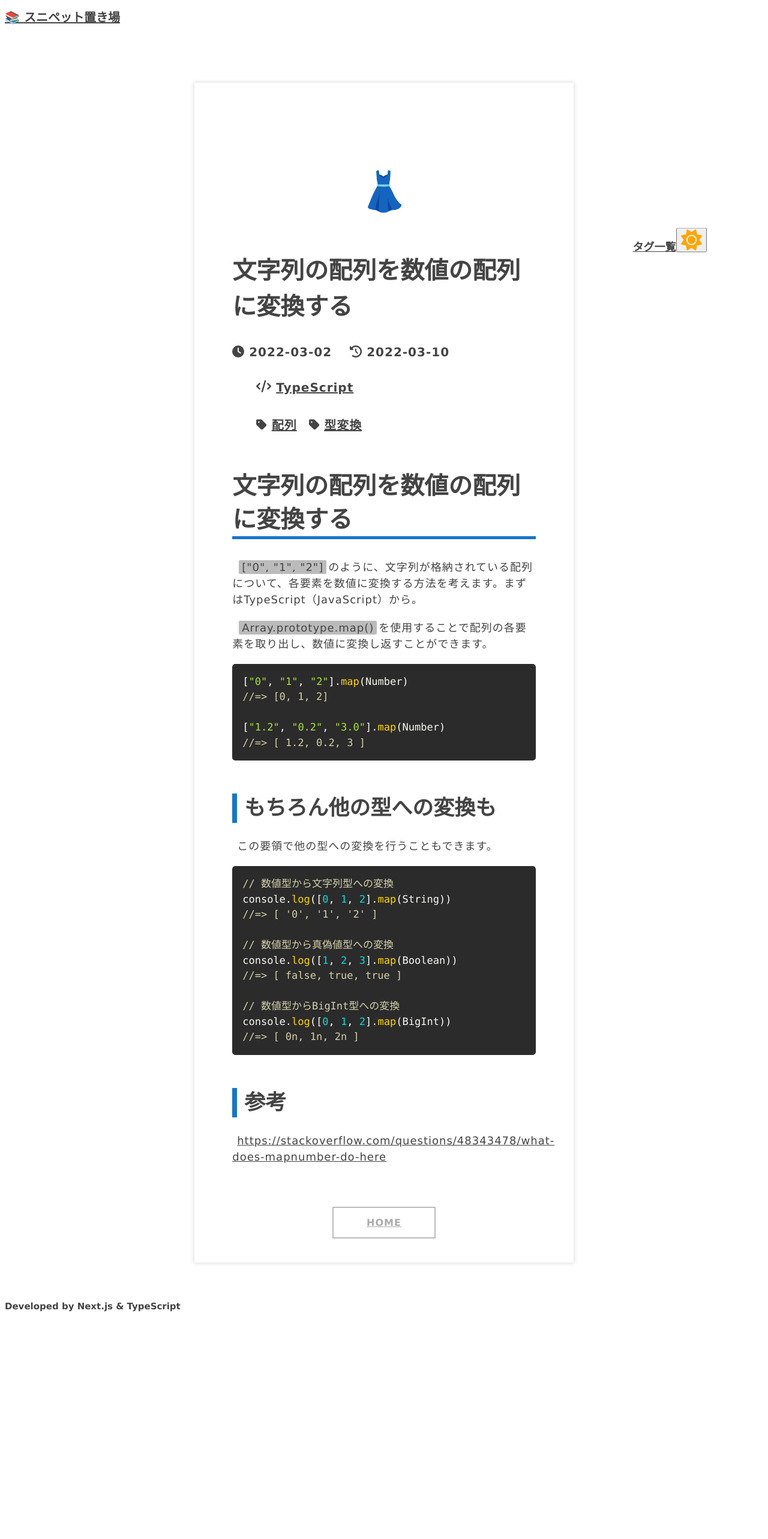
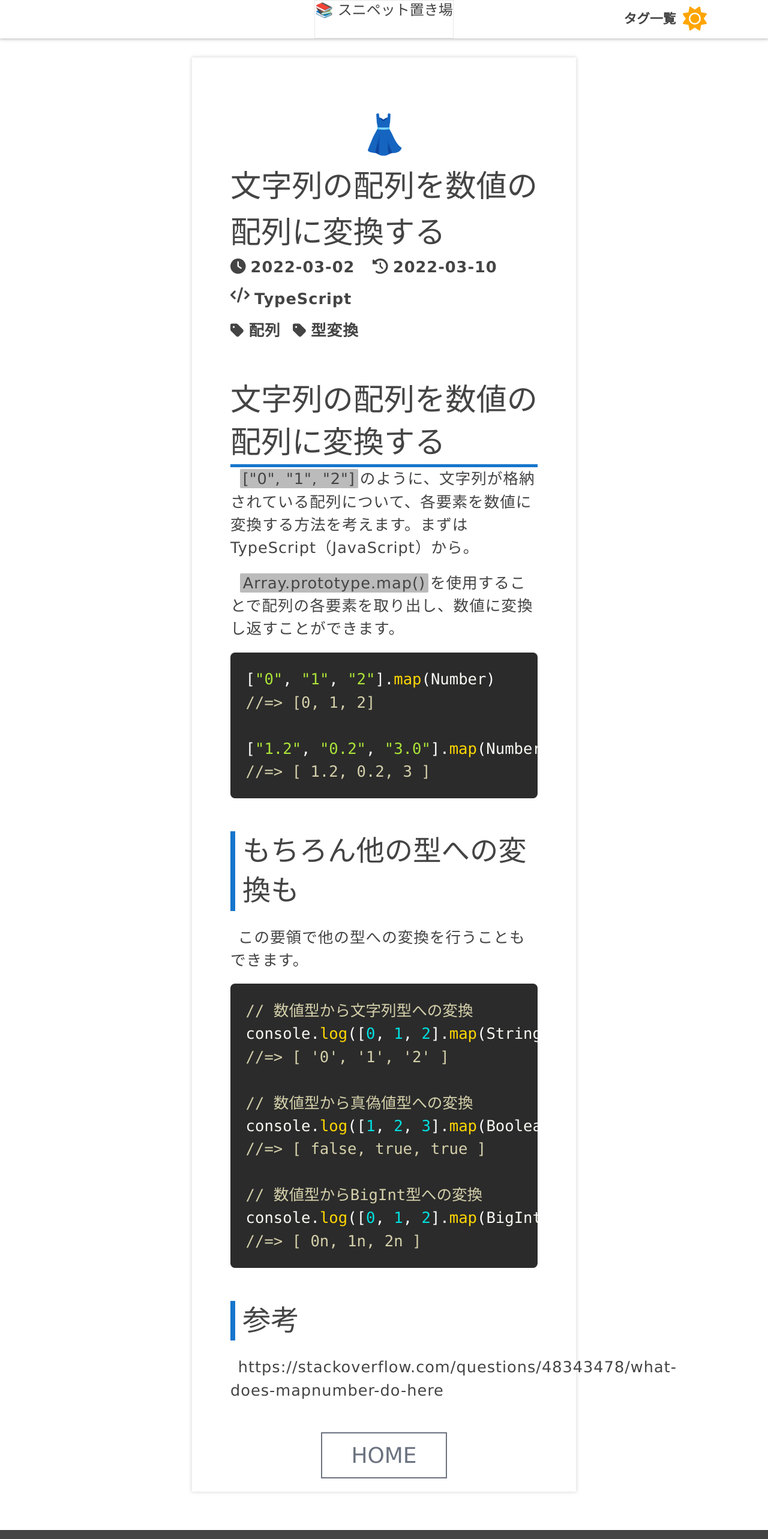
Before and after one commit to kento-yoshidu/_old, a Next.js app: page /blog/01/ in a window 1280 px wide. Shown: the top 2566 px of the page at 60% size. Before the commit the page ends 2199 px from the top, so only its background shows below. Built offline with nearby package versions, Linux system fonts and the light colour scheme.

Commit message:
✨ #115 Update

```diff
--- a/src/components/button.tsx
+++ b/src/components/button.tsx
@@ -1,11 +1,9 @@
 import Link from "next/link"
 
-import * as Styles from "../styles/button.module.scss"
-
 export const Button = () => (
-  <div className={Styles.buttonWrapper}>
+  <div className="text-center">
     <Link href="/">
-      <a className={Styles.button}>
+      <a className="text-4xl border-2 text-gray-500 border-gray-500 py-4 px-12 hover:animate-light">
         HOME
       </a>
     </Link>
--- a/src/components/header.tsx
+++ b/src/components/header.tsx
@@ -7,10 +7,12 @@ import { SwitchTheme } from "./switchTheme"
 import * as Styles from "../styles/header.module.scss"
 
 export const Header: React.VFC = () => (
-  <header className="w-screen h-20 relative md:fixed top-0 flex justify-center md:content-center z-50 bg-white shadow-3xl">
-    <h1 className="md:text-4xl">
+  <header className="w-screen h-16 relative md:fixed top-0 flex justify-center z-50 bg-white shadow-3xl">
+    <h1 className="border">
       <Link href="/">
-        {`📚 ${siteConfig.siteData.title}`}
+        <a className="text-2xl">
+          {`📚 ${siteConfig.siteData.title}`}
+        </a>
       </Link>
     </h1>
 
--- a/src/pages/_app.tsx
+++ b/src/pages/_app.tsx
@@ -1,6 +1,5 @@
 import Head from "next/head"
 
-import "tailwindcss/tailwind.css"
 import "../scss/_global.scss"
 
 import { Layout } from "../components/layout"
--- a/src/scss/_global.scss
+++ b/src/scss/_global.scss
@@ -1,9 +1,12 @@
+@tailwind base;
+@tailwind components;
+@tailwind utilities;
+
 :root {
   --main-color: rgb(22, 117, 204);
 }
 
 html {
-  font-size: 62.5%;
   font-family:
     YuGothic,
     "Yu Gothic Medium",
--- a/src/styles/button.module.scss
+++ /dev/null
@@ -1,32 +0,0 @@
-.buttonWrapper {
-  text-align: center;
-}
-
-.button {
-  display: inline-block;
-  padding: 15px 55px;
-  color: #aaa;
-  font-size: 1.6rem;
-  font-weight: bold;
-  letter-spacing: 1px;
-  border: 2px solid #bbb;
-  transition: .3s;
-
-  &:hover {
-    color: #aaa;
-    animation: light 1.2s infinite;
-  }
-}
-
-@keyframes light {
-  0% {
-    outline: 2px solid;
-    outline-color: #bbb;
-    outline-offset: 0px;
-  }
-  100% {
-    outline: 2px solid;
-    outline-color: transparent;
-    outline-offset: 12px;
-  }
-}
--- a/src/styles/button.module.scss.d.ts
+++ /dev/null
@@ -1,3 +0,0 @@
-export const button: string;
-export const buttonWrapper: string;
-export const light: string;
--- a/src/styles/header.module.scss
+++ b/src/styles/header.module.scss
@@ -1,7 +1,3 @@
-.headerTitle {
-  font-size: clamp(1.6rem, 4vw, 2.2rem);
-}
-
 .linkList {
   position: absolute;
   top: 50%;
--- a/tailwind.config.js
+++ b/tailwind.config.js
@@ -3,11 +3,28 @@ module.exports = {
   mode: "jit",
   content: ["./src/pages/**/*.{js,ts,jsx,tsx}", "./src/components/**/*.{js,ts,jsx,tsx}"],
   theme: {
-    colors: {
-      "white": "#ffffff",
-      "black": "#444444"
-    },
     extend: {
+      colors: {
+        "white": "#ffffff",
+        "black": "#444444"
+      },
+      keyframes: {
+        light: {
+          "0%": {
+            outline: "2px solid",
+            outlineColor: "#999",
+            outlineOffset: "0"
+          },
+          "100%": {
+            outline: "2px solid",
+            outlineColor: "transparent",
+            outlineOffset: "12px"
+          }
+        }
+      },
+      animation: {
+        light: "light 1.2s infinite"
+      },
       boxShadow: {
         "3xl": "0 0 6px 1px rgba(0, 0, 0, 0.3)"
       }
```
